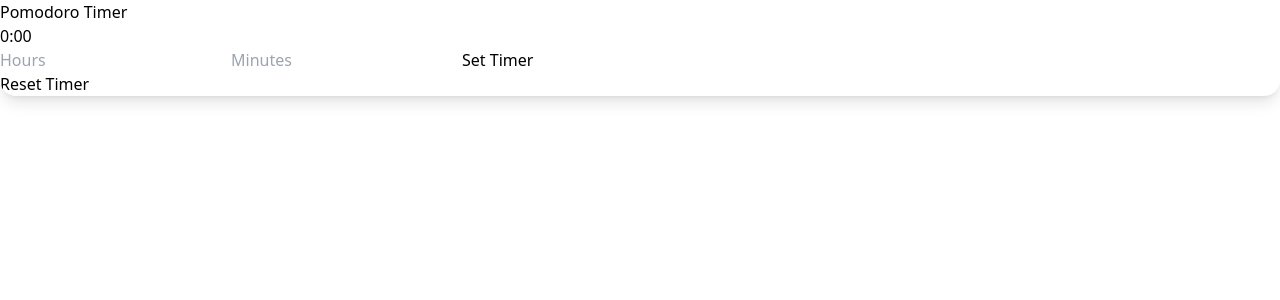
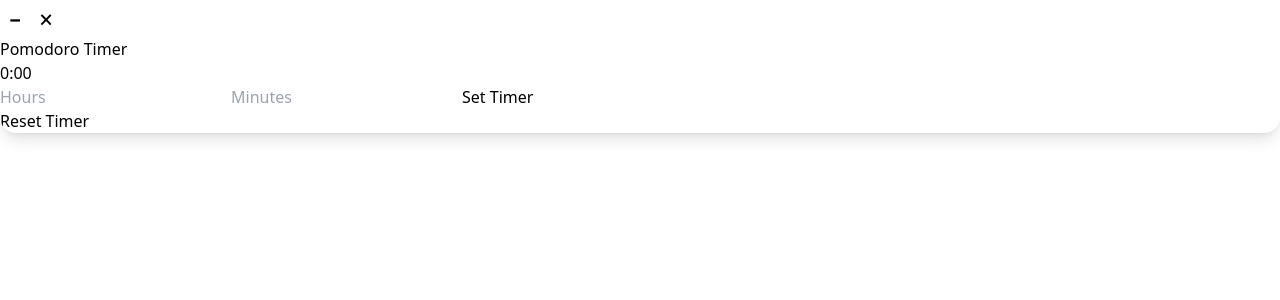
Before and after one commit to akash2061/Pomodoro-Timer-App-Rust, a React (Vite) app: page / in a window 1280 px wide. Shown: the top 300 px of the page. Built offline with nearby package versions, Linux system fonts and the light colour scheme.

Commit message:
Add Tauri plugins and enhance window controls in the app

```diff
--- a/package.json
+++ b/package.json
@@ -14,7 +14,11 @@
     "@tauri-apps/plugin-notification": "^2.0.0",
     "@tauri-apps/plugin-shell": "^2",
     "react": "^18.2.0",
-    "react-dom": "^18.2.0"
+    "react-dom": "^18.2.0",
+    "@tauri-apps/plugin-dialog": "^2.0.0",
+    "@tauri-apps/plugin-os": "^2.0.0",
+    "@tauri-apps/plugin-process": "^2.0.0",
+    "@tauri-apps/plugin-updater": "^2.0.0"
   },
   "devDependencies": {
     "@tauri-apps/cli": "^2",
--- a/src-tauri/capabilities/default.json
+++ b/src-tauri/capabilities/default.json
@@ -8,7 +8,10 @@
   "permissions": [
     "core:default",
     "shell:allow-open",
-    "notification:default"
+    "notification:default",
+    "core:window:allow-start-dragging",
+    "core:window:allow-minimize",
+    "core:window:allow-close"
   ],
   "platforms": [
     "linux",
--- a/src-tauri/tauri.conf.json
+++ b/src-tauri/tauri.conf.json
@@ -14,12 +14,12 @@
       {
         "title": "pomodoro-timer-app",
         "width": 600,
-        "height": 300,
+        "height": 400,
         "resizable": false,
         "fullscreen": false,
         "transparent": true,
         "shadow": false,
-        "decorations": true,
+        "decorations": false,
         "center": true,
         "windowEffects": {
           "effects": [
--- a/src/App.css
+++ b/src/App.css
@@ -7,8 +7,18 @@
         @apply h-full;
         /* @apply bg-[#222222d2]; */
         @apply bg-transparent;
-        @apply rounded-b-2xl;
+        @apply rounded-2xl;
         @apply overflow-hidden;
         @apply shadow-lg;
     }
 }
+
+nav.window-controls {
+    display: flex;
+    gap: 0.5em;
+    padding: 0.8em 0.8em;
+}
+
+nav>button {
+    padding: 0.4em 0.6em;
+}
--- a/src/App.jsx
+++ b/src/App.jsx
@@ -1,22 +1,29 @@
-import { useState } from "react";
-import reactLogo from "./assets/react.svg";
-import { invoke } from "@tauri-apps/api/core";
 import "./App.css";
 import Timer from "./components/Timer";
+// import getCurrentWindow from "@tauri-apps/api/core";
 
 function App() {
-  const [greetMsg, setGreetMsg] = useState("");
-  const [name, setName] = useState("");
+  const minimizeWebview = async () => {
+    const currentWindow = await getCurrentWindow();
+    await currentWindow.minimize();
+  };
 
-  async function greet() {
-    // Learn more about Tauri commands at https://tauri.app/develop/calling-rust/
-    setGreetMsg(await invoke("greet", { name }));
-  }
+  const closeWebview = async () => {
+    const currentWindow = await getCurrentWindow();
+    await currentWindow.close();
+  };
 
   return (
-    <div>
-      <Timer />
-    </div>
+    <>
+      <nav
+        data-tauri-drag-region
+        className="flex justify-end items-center rounded-3xl bg-slate-500 h-7 w-full"
+      >
+        <button onClick={minimizeWebview}>🗕</button>
+        <button onClick={closeWebview}>🗙</button>
+      </nav>
+        <Timer />
+    </>
   );
 }
 
--- a/src/components/Timer.jsx
+++ b/src/components/Timer.jsx
@@ -76,7 +76,7 @@ const Timer = () => {
     };
 
     return (
-        <div className="relative flex flex-col items-center justify-center h-screen bg-[#000000] bg-opacity-90 text-white overflow-hidden">
+        <div className="relative flex flex-col items-center justify-center h-[18rem] bg-[#000000] bg-opacity-90 text-white overflow-hidden">
             <div className="relative z-10 flex flex-col items-center justify-center h-full">
                 {/* Editable Timer Name */}
                 {isEditingName ? (
```
Also changed, not shown: 1 other file (tests, documents, lock files or other folders).
